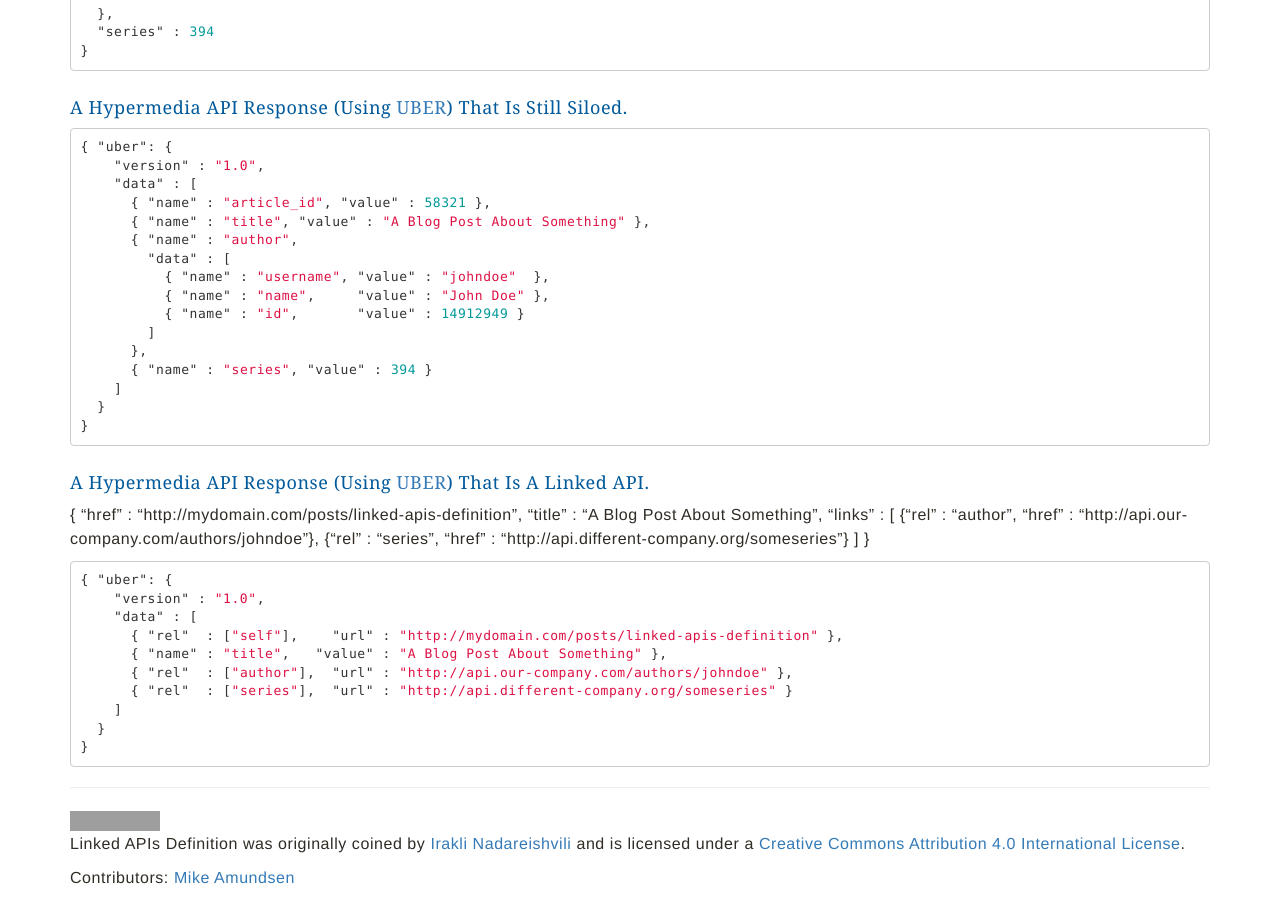
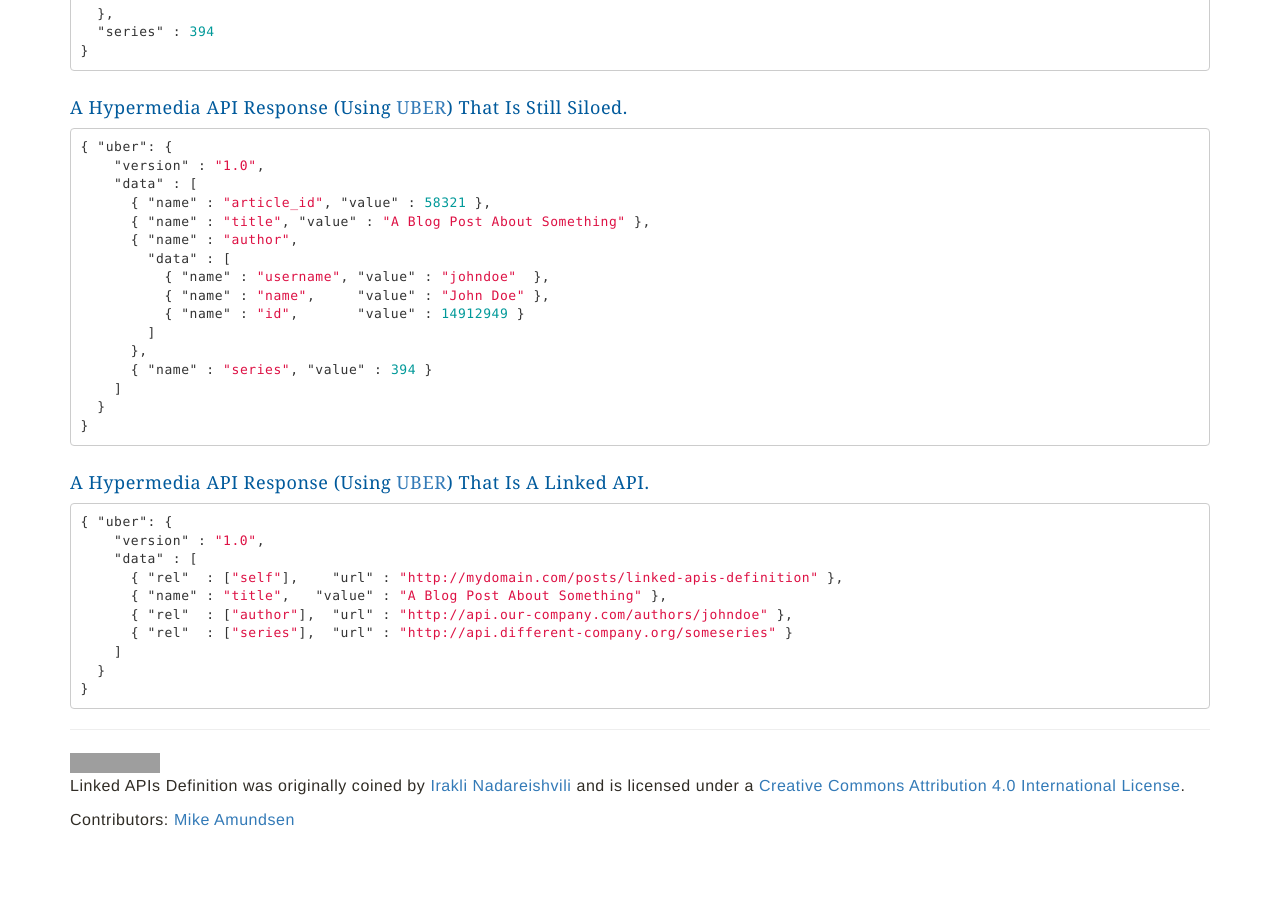
Before and after one commit to inadarei/linkedapis, a Jekyll site: the page built from index.md, in a window 1280 px wide and 900 px high, scrolled down 1144 px. Built offline with Jekyll 4.4.1, drawn with Linux system fonts in a browser that asks for light colours; nearby versions of some CDN libraries; Markdown is read by kramdown in place of the engine named in the settings; after the commit the page ends 1986 px from its top, so only the background shows below that; grey boxes are pictures that could not be loaded.

Commit message:
cleaning up leftover extra stuff

````diff
--- a/index.md
+++ b/index.md
@@ -79,14 +79,6 @@ Let's get the engine cranking!
 #### A Hypermedia API Response (Using [UBER](https://rawgit.com/mamund/media-types/master/uber-hypermedia.html)) That Is A Linked API.
 
 
-{ "href"  : "http://mydomain.com/posts/linked-apis-definition",
-  "title" : "A Blog Post About Something",
-  "links" : [
-              {"rel" : "author", "href" : "http://api.our-company.com/authors/johndoe"},
-              {"rel" : "series", "href" : "http://api.different-company.org/someseries"}
-            ]
-}
-
 ```json
 { "uber": {
     "version" : "1.0",
````
